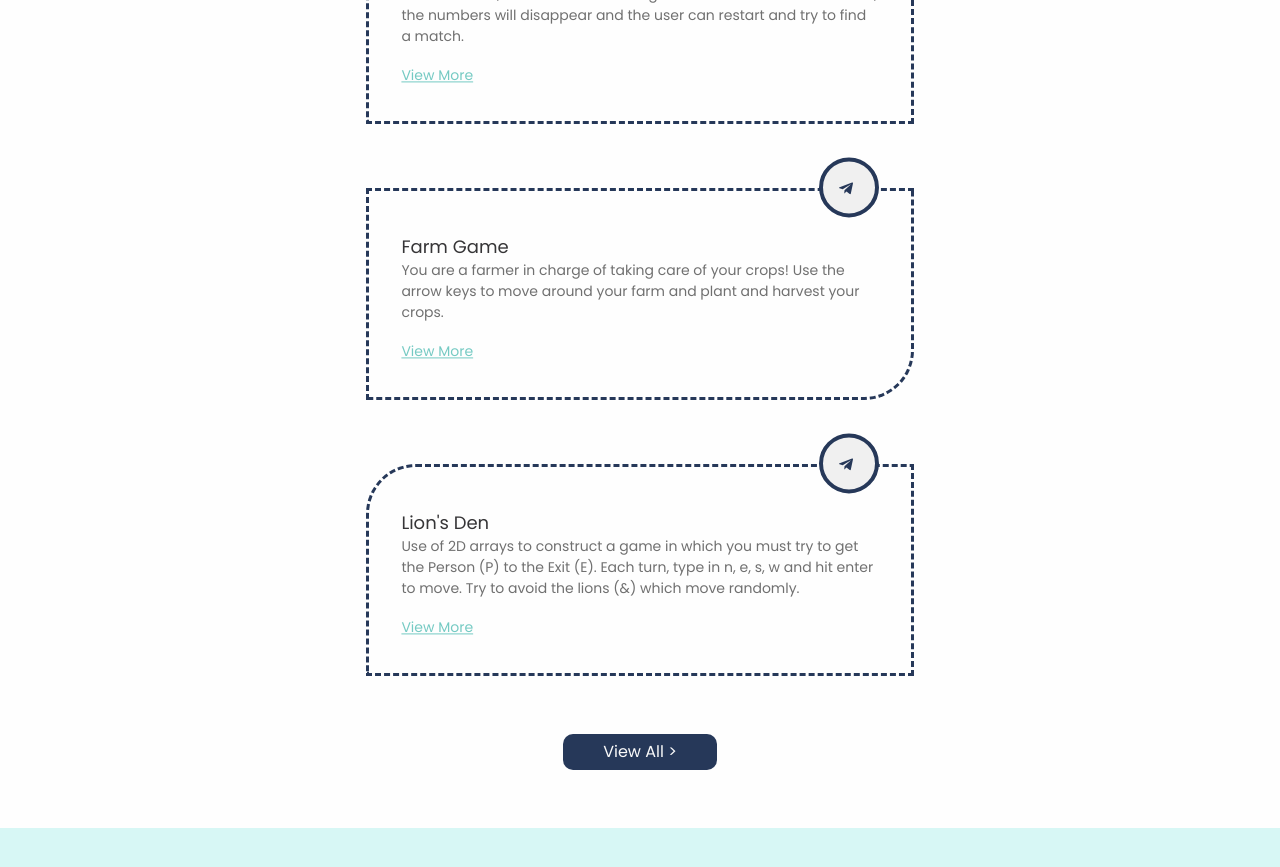
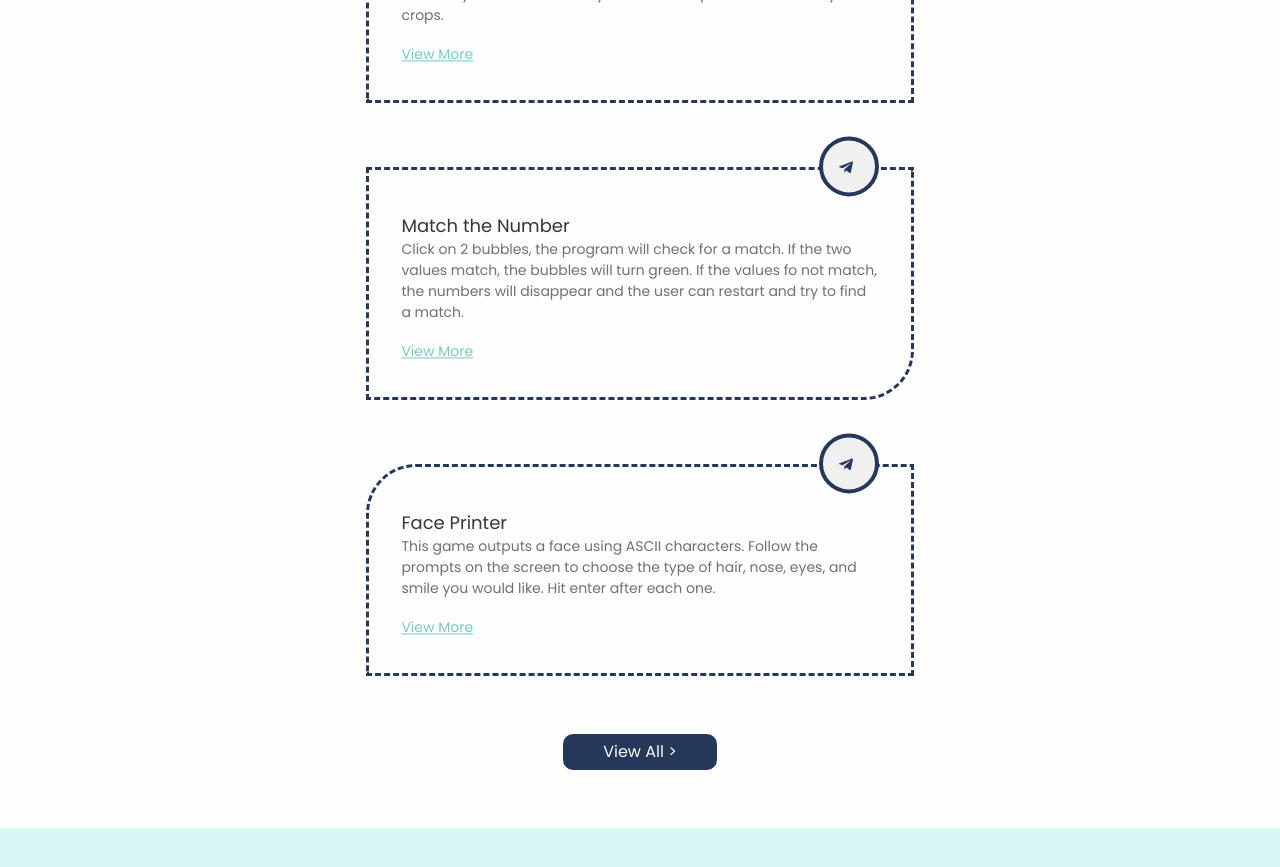
Before and after one commit to GokulNat1/nan-port, a Next.js app: page / in a window 1280 px wide. Shown: the part 1080-1947 px from the top of the page. Built offline with nearby package versions, Linux system fonts and the light colour scheme.

Commit message:
Update projects.js

```diff
--- a/Constants/projects.js
+++ b/Constants/projects.js
@@ -1,15 +1,6 @@
 // import project demo images as follows.
 import PROJECT3_1 from '../styles/projects/Project3_1.jpg';
 export const projects = [
-
-    {
-        name: 'Match the Number',
-        description: 'Click on 2 bubbles, the program will check for a match. If the two values match, the bubbles will turn green. If the values fo not match, the numbers will disappear and the user can restart and try to find a match.',
-        githubLink: 'https://github.com/NandhiniNatarajan1/',
-        projectLink: 'https://31-create-nandhini05.malapprinciples.repl.co/',
-        tech: ['Java', 'OOP', 'Data Structures'],
-        photo: ['https://www.youtube.com/embed/FfsONZB0J0c'],
-    },
     {
         name: 'Farm Game',
         description: 'You are a farmer in charge of taking care of your crops! Use the arrow keys to move around your farm and plant and harvest your crops.',
@@ -19,12 +10,12 @@ export const projects = [
         photo: ['https://www.youtube.com/embed/7beX24DMfKE'],
     },
     {
-        name: 'Lion\'s Den',
-        description: 'Use of 2D arrays to construct a game in which you must try to get the Person (P) to the Exit (E). Each turn, type in n, e, s, w and hit enter to move. Try to avoid the lions (&) which move randomly.',
-        githubLink: 'https://github.com/NandhiniNatarajan1/Lion-s-Den',
-        projectLink: 'https://replit.com/@nandhini05/Lions-Den',
+        name: 'Match the Number',
+        description: 'Click on 2 bubbles, the program will check for a match. If the two values match, the bubbles will turn green. If the values fo not match, the numbers will disappear and the user can restart and try to find a match.',
+        githubLink: 'https://github.com/NandhiniNatarajan1/',
+        projectLink: 'https://31-create-nandhini05.malapprinciples.repl.co/',
         tech: ['Java', 'OOP', 'Data Structures'],
-        photo: ['https://www.youtube.com/embed/7XvCpXoSmq8'],
+        photo: ['https://www.youtube.com/embed/FfsONZB0J0c'],
     },
     {
         name: 'Face Printer', //project name
@@ -35,6 +26,22 @@ export const projects = [
         photo: ['https://www.youtube.com/embed/UyINVGEwf8g'],
     },
     {
+        name: 'Lion\'s Den Maze',
+        description: 'Use of 2D arrays to construct a game in which you must try to get the Person (P) to the Exit (E). Each turn, type in n, e, s, w and hit enter to move. Try to avoid the lions (&) which move randomly.',
+        githubLink: 'https://github.com/NandhiniNatarajan1/Lion-s-Den',
+        projectLink: 'https://replit.com/@nandhini05/Lions-Den',
+        tech: ['Java', 'OOP', 'Data Structures'],
+        photo: ['https://www.youtube.com/embed/7XvCpXoSmq8'],
+    },
+    {
+        name: 'Firework',
+        description: 'Right click, left click, or middle click in order to display your own fireworks on the screen.',
+        githubLink: 'https://github.com/NandhiniNatarajan1/Firework',
+        projectLink: 'https://github.com/NandhiniNatarajan1/Firework',
+        tech: ['Java', 'OOP'],
+        photo: ['https://www.youtube.com/embed/2rLZ8rQRnVo'],
+    },
+    {
         name: 'Palindrome',
         description: 'Program that uses recursion to check if a word is a palindrome. Type in a word into the console and it will return if the word is or is not a palindrome.',
         githubLink: 'https://github.com/NandhiniNatarajan1/Palindrome',
```
